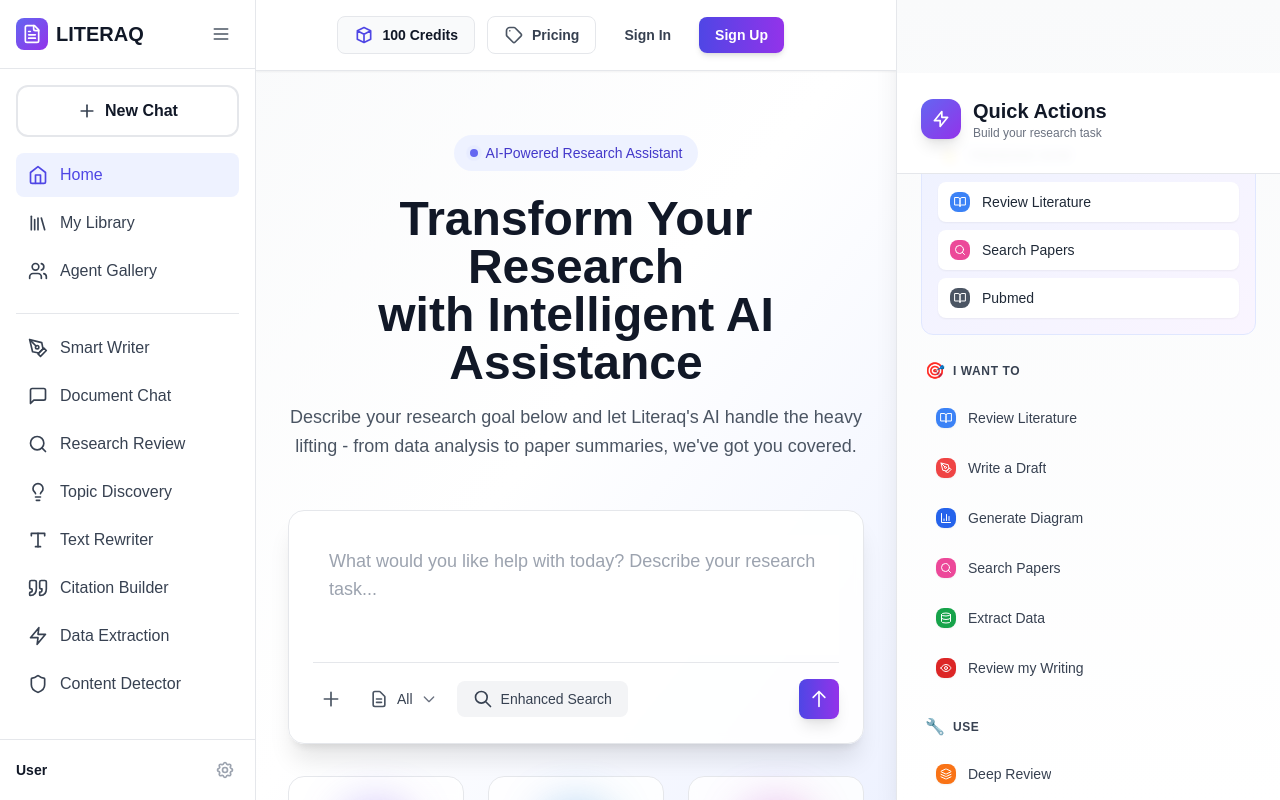
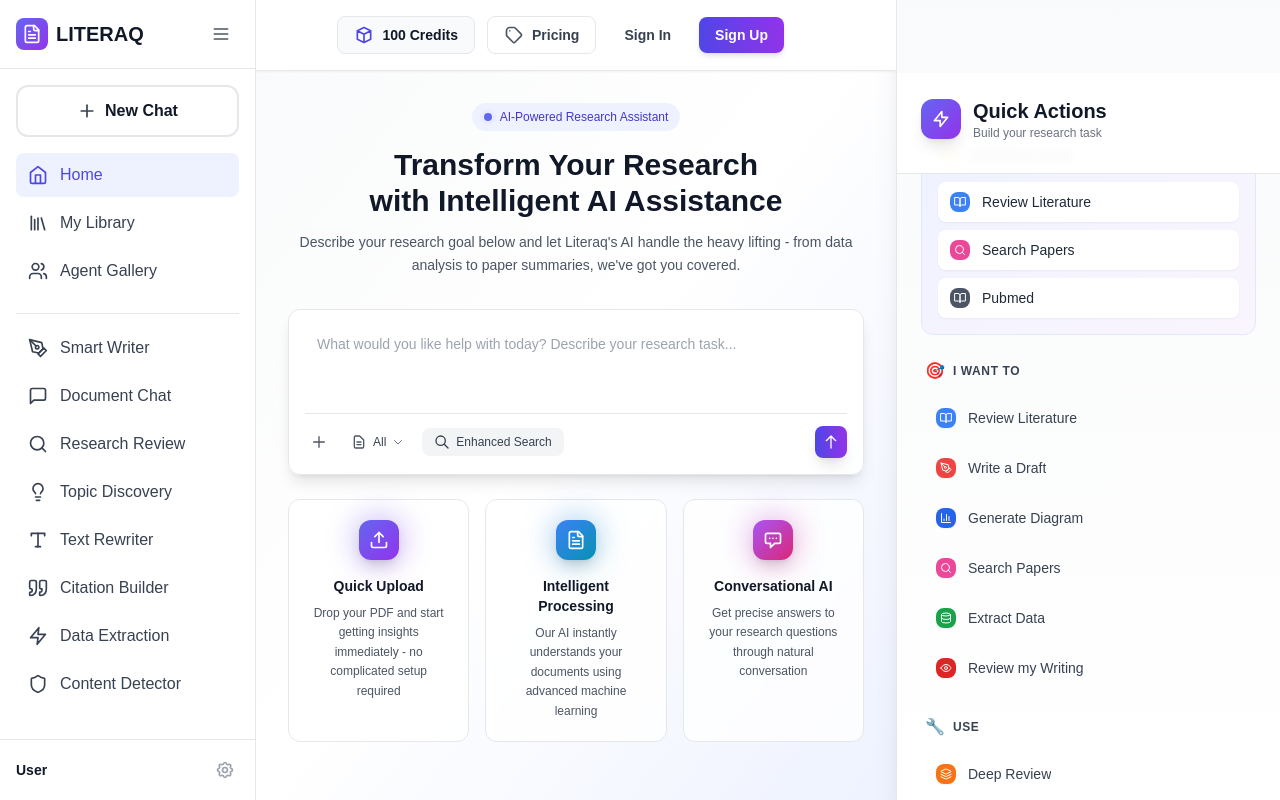
Before and after one commit to spartow/literaq, a Next.js app: page / in a window 1280 px wide. Built offline with nearby package versions, Linux system fonts and the light colour scheme; no server answers.

Commit message:
Make home page more compact - reduce text sizes and spacing

```diff
--- a/src/app/page.tsx
+++ b/src/app/page.tsx
@@ -131,34 +131,34 @@
           </div>
         </header>
 
-        <div className="max-w-5xl mx-auto px-8 py-16">
+        <div className="max-w-5xl mx-auto px-8 py-8">
         {/* Hero Section */}
-        <div className="text-center mb-12">
-          <div className="inline-flex items-center gap-2 px-4 py-2 bg-indigo-50 rounded-full mb-6">
+        <div className="text-center mb-8">
+          <div className="inline-flex items-center gap-2 px-3 py-1.5 bg-indigo-50 rounded-full mb-4">
             <span className="relative flex h-2 w-2">
               <span className="animate-ping absolute inline-flex h-full w-full rounded-full bg-indigo-400 opacity-75"></span>
               <span className="relative inline-flex rounded-full h-2 w-2 bg-indigo-500"></span>
             </span>
-            <span className="text-sm font-medium text-indigo-700">AI-Powered Research Assistant</span>
+            <span className="text-xs font-medium text-indigo-700">AI-Powered Research Assistant</span>
           </div>
-          <h1 className="text-5xl font-bold text-gray-900 mb-4">
+          <h1 className="text-3xl font-bold text-gray-900 mb-3">
             Transform Your Research<br />with Intelligent AI Assistance
           </h1>
-          <p className="text-lg text-gray-600 max-w-3xl mx-auto leading-relaxed">
+          <p className="text-sm text-gray-600 max-w-2xl mx-auto leading-relaxed">
             Describe your research goal below and let Literaq&apos;s AI handle the heavy lifting - from data analysis to paper summaries, we&apos;ve got you covered.
           </p>
         </div>
 
         {/* AI Prompt Input */}
-        <div className="mb-8">
-          <div className="bg-white rounded-2xl shadow-xl border border-gray-200 p-6 backdrop-blur-sm bg-white/90">
+        <div className="mb-6">
+          <div className="bg-white rounded-xl shadow-lg border border-gray-200 p-4 backdrop-blur-sm bg-white/90">
             <textarea
               placeholder="What would you like help with today? Describe your research task..."
-              className="w-full min-h-[120px] px-4 py-3 text-gray-900 placeholder-gray-400 border-0 focus:outline-none focus:ring-0 resize-none text-lg"
+              className="w-full min-h-[80px] px-3 py-2 text-gray-900 placeholder-gray-400 border-0 focus:outline-none focus:ring-0 resize-none text-sm"
             />
-            <div className="flex items-center justify-between pt-4 border-t border-gray-200">
+            <div className="flex items-center justify-between pt-3 border-t border-gray-200">
               <div className="flex items-center gap-2">
-                <label className="p-2 hover:bg-gray-100 rounded-lg transition-colors cursor-pointer">
+                <label className="p-1.5 hover:bg-gray-100 rounded-lg transition-colors cursor-pointer">
                   <input
                     type="file"
                     accept=".pdf"
@@ -166,28 +166,28 @@
                     className="hidden"
                     disabled={isUploading}
                   />
-                  <svg className="w-5 h-5 text-gray-600" fill="none" viewBox="0 0 24 24" stroke="currentColor">
+                  <svg className="w-4 h-4 text-gray-600" fill="none" viewBox="0 0 24 24" stroke="currentColor">
                     <path strokeLinecap="round" strokeLinejoin="round" strokeWidth={2} d="M12 4v16m8-8H4" />
                   </svg>
                 </label>
-                <button className="flex items-center gap-2 px-3 py-2 hover:bg-gray-100 rounded-lg transition-colors">
-                  <svg className="w-5 h-5 text-gray-600" fill="none" viewBox="0 0 24 24" stroke="currentColor">
+                <button className="flex items-center gap-1.5 px-2.5 py-1.5 hover:bg-gray-100 rounded-lg transition-colors">
+                  <svg className="w-4 h-4 text-gray-600" fill="none" viewBox="0 0 24 24" stroke="currentColor">
                     <path strokeLinecap="round" strokeLinejoin="round" strokeWidth={2} d="M9 12h6m-6 4h6m2 5H7a2 2 0 01-2-2V5a2 2 0 012-2h5.586a1 1 0 01.707.293l5.414 5.414a1 1 0 01.293.707V19a2 2 0 01-2 2z" />
                   </svg>
-                  <span className="text-sm font-medium text-gray-700">All</span>
-                  <svg className="w-4 h-4 text-gray-500" fill="none" viewBox="0 0 24 24" stroke="currentColor">
+                  <span className="text-xs font-medium text-gray-700">All</span>
+                  <svg className="w-3 h-3 text-gray-500" fill="none" viewBox="0 0 24 24" stroke="currentColor">
                     <path strokeLinecap="round" strokeLinejoin="round" strokeWidth={2} d="M19 9l-7 7-7-7" />
                   </svg>
                 </button>
-                <button className="flex items-center gap-2 px-4 py-2 bg-gray-100 hover:bg-gray-200 rounded-lg transition-colors">
-                  <svg className="w-5 h-5 text-gray-700" fill="none" viewBox="0 0 24 24" stroke="currentColor">
+                <button className="flex items-center gap-1.5 px-3 py-1.5 bg-gray-100 hover:bg-gray-200 rounded-lg transition-colors">
+                  <svg className="w-4 h-4 text-gray-700" fill="none" viewBox="0 0 24 24" stroke="currentColor">
                     <path strokeLinecap="round" strokeLinejoin="round" strokeWidth={2} d="M21 21l-6-6m2-5a7 7 0 11-14 0 7 7 0 0114 0z" />
                   </svg>
-                  <span className="text-sm font-medium text-gray-700">Enhanced Search</span>
+                  <span className="text-xs font-medium text-gray-700">Enhanced Search</span>
                 </button>
               </div>
-              <button className="p-2.5 bg-gradient-to-r from-indigo-600 to-purple-600 hover:from-indigo-700 hover:to-purple-700 rounded-lg transition-all shadow-lg">
-                <svg className="w-5 h-5 text-white" fill="none" viewBox="0 0 24 24" stroke="currentColor">
+              <button className="p-2 bg-gradient-to-r from-indigo-600 to-purple-600 hover:from-indigo-700 hover:to-purple-700 rounded-lg transition-all shadow-lg">
+                <svg className="w-4 h-4 text-white" fill="none" viewBox="0 0 24 24" stroke="currentColor">
                   <path strokeLinecap="round" strokeLinejoin="round" strokeWidth={2} d="M5 10l7-7m0 0l7 7m-7-7v18" />
                 </svg>
               </button>
@@ -197,37 +197,37 @@
 
 
         {/* Features */}
-        <div className="grid md:grid-cols-3 gap-6 mb-16 mt-8">
-          <div className="group bg-white/80 backdrop-blur-sm rounded-2xl border border-gray-200 p-8 text-center hover:shadow-2xl transition-all duration-300 hover:-translate-y-1">
-            <div className="relative mb-6">
-              <div className="absolute inset-0 bg-gradient-to-br from-indigo-500 to-purple-600 w-14 h-14 rounded-2xl blur-xl opacity-50 group-hover:opacity-75 transition-opacity mx-auto"></div>
-              <div className="relative bg-gradient-to-br from-indigo-500 to-purple-600 w-14 h-14 rounded-2xl flex items-center justify-center mx-auto shadow-lg">
-                <Upload className="w-7 h-7 text-white" />
+        <div className="grid md:grid-cols-3 gap-4 mb-8 mt-6">
+          <div className="group bg-white/80 backdrop-blur-sm rounded-xl border border-gray-200 p-5 text-center hover:shadow-xl transition-all duration-300 hover:-translate-y-1">
+            <div className="relative mb-4">
+              <div className="absolute inset-0 bg-gradient-to-br from-indigo-500 to-purple-600 w-10 h-10 rounded-xl blur-lg opacity-50 group-hover:opacity-75 transition-opacity mx-auto"></div>
+              <div className="relative bg-gradient-to-br from-indigo-500 to-purple-600 w-10 h-10 rounded-xl flex items-center justify-center mx-auto shadow-lg">
+                <Upload className="w-5 h-5 text-white" />
               </div>
             </div>
-            <h3 className="text-lg font-bold text-gray-900 mb-3">Quick Upload</h3>
-            <p className="text-gray-600 leading-relaxed">
+            <h3 className="text-sm font-bold text-gray-900 mb-2">Quick Upload</h3>
+            <p className="text-xs text-gray-600 leading-relaxed">
               Drop your PDF and start getting insights immediately - no complicated setup required
             </p>
           </div>
-          <div className="group bg-white/80 backdrop-blur-sm rounded-2xl border border-gray-200 p-8 text-center hover:shadow-2xl transition-all duration-300 hover:-translate-y-1">
-            <div className="relative mb-6">
-              <div className="absolute inset-0 bg-gradient-to-br from-blue-500 to-cyan-600 w-14 h-14 rounded-2xl blur-xl opacity-50 group-hover:opacity-75 transition-opacity mx-auto"></div>
-              <div className="relative bg-gradient-to-br from-blue-500 to-cyan-600 w-14 h-14 rounded-2xl flex items-center justify-center mx-auto shadow-lg">
-                <FileText className="w-7 h-7 text-white" />
+          <div className="group bg-white/80 backdrop-blur-sm rounded-xl border border-gray-200 p-5 text-center hover:shadow-xl transition-all duration-300 hover:-translate-y-1">
+            <div className="relative mb-4">
+              <div className="absolute inset-0 bg-gradient-to-br from-blue-500 to-cyan-600 w-10 h-10 rounded-xl blur-lg opacity-50 group-hover:opacity-75 transition-opacity mx-auto"></div>
+              <div className="relative bg-gradient-to-br from-blue-500 to-cyan-600 w-10 h-10 rounded-xl flex items-center justify-center mx-auto shadow-lg">
+                <FileText className="w-5 h-5 text-white" />
               </div>
             </div>
-            <h3 className="text-lg font-bold text-gray-900 mb-3">Intelligent Processing</h3>
-            <p className="text-gray-600 leading-relaxed">
+            <h3 className="text-sm font-bold text-gray-900 mb-2">Intelligent Processing</h3>
+            <p className="text-xs text-gray-600 leading-relaxed">
               Our AI instantly understands your documents using advanced machine learning
             </p>
           </div>
-          <div className="group bg-white/80 backdrop-blur-sm rounded-2xl border border-gray-200 p-8 text-center hover:shadow-2xl transition-all duration-300 hover:-translate-y-1">
-            <div className="relative mb-6">
-              <div className="absolute inset-0 bg-gradient-to-br from-purple-500 to-pink-600 w-14 h-14 rounded-2xl blur-xl opacity-50 group-hover:opacity-75 transition-opacity mx-auto"></div>
-              <div className="relative bg-gradient-to-br from-purple-500 to-pink-600 w-14 h-14 rounded-2xl flex items-center justify-center mx-auto shadow-lg">
+          <div className="group bg-white/80 backdrop-blur-sm rounded-xl border border-gray-200 p-5 text-center hover:shadow-xl transition-all duration-300 hover:-translate-y-1">
+            <div className="relative mb-4">
+              <div className="absolute inset-0 bg-gradient-to-br from-purple-500 to-pink-600 w-10 h-10 rounded-xl blur-lg opacity-50 group-hover:opacity-75 transition-opacity mx-auto"></div>
+              <div className="relative bg-gradient-to-br from-purple-500 to-pink-600 w-10 h-10 rounded-xl flex items-center justify-center mx-auto shadow-lg">
                 <svg
-                  className="w-7 h-7 text-white"
+                  className="w-5 h-5 text-white"
                   fill="none"
                   viewBox="0 0 24 24"
                   stroke="currentColor"
@@ -241,8 +241,8 @@
                 </svg>
               </div>
             </div>
-            <h3 className="text-lg font-bold text-gray-900 mb-3">Conversational AI</h3>
-            <p className="text-gray-600 leading-relaxed">
+            <h3 className="text-sm font-bold text-gray-900 mb-2">Conversational AI</h3>
+            <p className="text-xs text-gray-600 leading-relaxed">
               Get precise answers to your research questions through natural conversation
             </p>
           </div>
```
Also changed, not shown: 1 other file (tests, documents, lock files or other folders).
